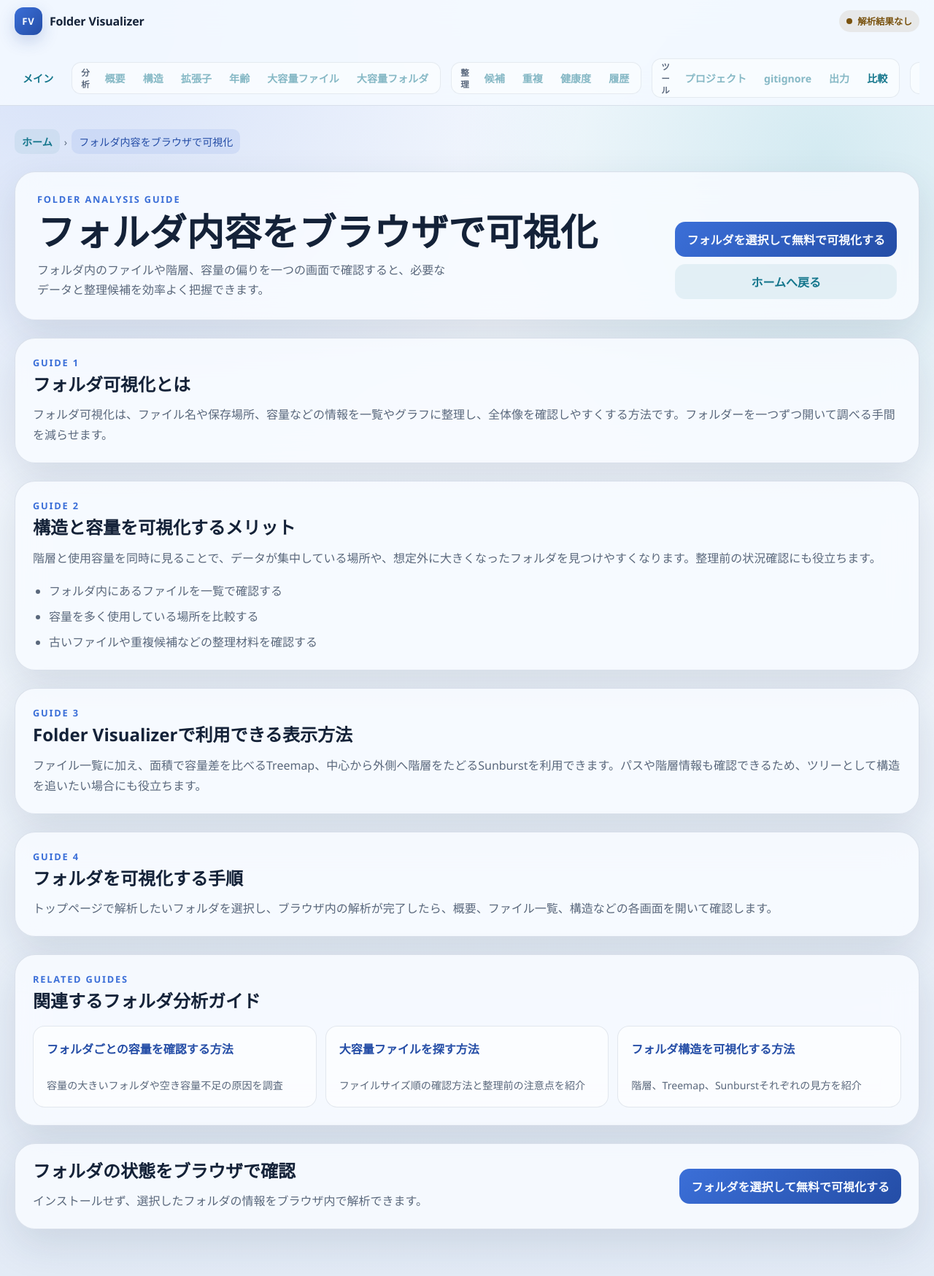
After one commit to kakami2221/folder_visualizer, a Flask app: page /folder-visualization in a window 1280 px wide. The commit adds this page. Shown: the whole page at 73% size. Run offline with Flask 3, Linux system fonts and the light colour scheme.

Commit message:
Add files via upload

```diff
--- a/folder_visualizer/__init__.py
+++ b/folder_visualizer/__init__.py
@@ -12,6 +12,7 @@ from .config import get_config
 from .routes.assets import asset_url, register_asset_routes
 from .routes.health import register_health_routes
 from .routes.pages import register_page_routes
+from .routes.seo import SEO_PAGES, register_seo_routes
 from .security.headers import register_response_policies
 from .utils.logging import configure_app_logging
 
@@ -56,6 +57,7 @@ def create_app(config: dict[str, Any] | str | None = None) -> Flask:
     configure_app_logging(app)
     register_asset_routes(app)
     register_page_routes(app)
+    register_seo_routes(app)
     register_health_routes(app)
     register_response_policies(app)
     register_error_handlers(app)
@@ -66,6 +68,7 @@ def create_app(config: dict[str, Any] | str | None = None) -> Flask:
             "app_version": str(app.config["APP_VERSION"]),
             "asset_url": asset_url,
             "adsense_client_id": str(app.config.get("ADSENSE_CLIENT_ID", "")),
+            "seo_guides": SEO_PAGES,
         }
 
     return app
--- /dev/null
+++ b/folder_visualizer/routes/seo.py
@@ -0,0 +1,275 @@
+"""Public SEO landing pages and search-engine discovery routes."""
+
+from __future__ import annotations
+
+from typing import Any, Callable
+
+from flask import Flask, Response, current_app, render_template
+
+
+PUBLIC_SITE_ORIGIN = "https://www.foldervisualizer.com"
+
+SEO_PAGES: tuple[dict[str, Any], ...] = (
+    {
+        "path": "/folder-visualization",
+        "endpoint": "folder_visualization",
+        "heading_id": "folder-visualization-title",
+        "title": "フォルダ内容を可視化する無料オンラインツール | Folder Visualizer",
+        "description": (
+            "フォルダ内のファイル、階層、容量分布をブラウザ上で見やすく可視化する方法を紹介します。"
+            "TreemapやSunburstも無料で確認できます。"
+        ),
+        "canonical": f"{PUBLIC_SITE_ORIGIN}/folder-visualization",
+        "h1": "フォルダ内容をブラウザで可視化",
+        "link_label": "フォルダ内容を可視化する方法",
+        "link_description": "ファイル一覧や容量分布をまとめて把握する方法を紹介",
+        "intro": (
+            "フォルダ内のファイルや階層、容量の偏りを一つの画面で確認すると、"
+            "必要なデータと整理候補を効率よく把握できます。"
+        ),
+        "sections": (
+            {
+                "heading": "フォルダ可視化とは",
+                "paragraphs": (
+                    "フォルダ可視化は、ファイル名や保存場所、容量などの情報を一覧やグラフに整理し、全体像を確認しやすくする方法です。フォルダーを一つずつ開いて調べる手間を減らせます。",
+                ),
+                "bullets": (),
+            },
+            {
+                "heading": "構造と容量を可視化するメリット",
+                "paragraphs": (
+                    "階層と使用容量を同時に見ることで、データが集中している場所や、想定外に大きくなったフォルダを見つけやすくなります。整理前の状況確認にも役立ちます。",
+                ),
+                "bullets": (
+                    "フォルダ内にあるファイルを一覧で確認する",
+                    "容量を多く使用している場所を比較する",
+                    "古いファイルや重複候補などの整理材料を確認する",
+                ),
+            },
+            {
+                "heading": "Folder Visualizerで利用できる表示方法",
+                "paragraphs": (
+                    "ファイル一覧に加え、面積で容量差を比べるTreemap、中心から外側へ階層をたどるSunburstを利用できます。パスや階層情報も確認できるため、ツリーとして構造を追いたい場合にも役立ちます。",
+                ),
+                "bullets": (),
+            },
+            {
+                "heading": "フォルダを可視化する手順",
+                "paragraphs": (
+                    "トップページで解析したいフォルダを選択し、ブラウザ内の解析が完了したら、概要、ファイル一覧、構造などの各画面を開いて確認します。",
+                ),
+                "bullets": (),
+            },
+        ),
+    },
+    {
+        "path": "/folder-size-visualizer",
+        "endpoint": "folder_size_visualizer",
+        "heading_id": "folder-size-visualizer-title",
+        "title": "フォルダごとの容量を可視化・確認する無料ツール | Folder Visualizer",
+        "description": (
+            "フォルダごとの使用容量をブラウザで可視化し、容量の大きい場所を確認する方法を紹介します。"
+            "インストール不要で無料利用できます。"
+        ),
+        "canonical": f"{PUBLIC_SITE_ORIGIN}/folder-size-visualizer",
+        "h1": "フォルダごとの容量を可視化・確認",
+        "link_label": "フォルダごとの容量を確認する方法",
+        "link_description": "容量の大きいフォルダや空き容量不足の原因を調査",
+        "intro": (
+            "フォルダ単位の使用容量を比較すると、PCのストレージを多く使っている場所を効率よく絞り込めます。"
+        ),
+        "sections": (
+            {
+                "heading": "フォルダ容量を調べる方法",
+                "paragraphs": (
+                    "Folder Visualizerでフォルダを解析すると、選択範囲の合計容量と、フォルダごとの容量を確認できます。ファイルを個別に開く必要はありません。",
+                ),
+                "bullets": (),
+            },
+            {
+                "heading": "容量の大きいフォルダを探す",
+                "paragraphs": (
+                    "大容量フォルダ画面では、フォルダを使用容量やファイル数で比較できます。上位から確認することで、ストレージ使用量の大きな場所を見つけやすくなります。",
+                ),
+                "bullets": (),
+            },
+            {
+                "heading": "PCの空き容量が少ないときの確認ポイント",
+                "paragraphs": (
+                    "まず容量の大きなフォルダを確認し、その中にある大容量ファイル、古いファイル、重複候補を順番に調べると、整理対象を判断しやすくなります。",
+                ),
+                "bullets": (
+                    "ダウンロードや動画など容量が増えやすい場所を確認する",
+                    "更新日時と用途を確かめてから整理を検討する",
+                    "バックアップの有無を確認する",
+                ),
+            },
+            {
+                "heading": "Treemapで容量差を見比べる",
+                "paragraphs": (
+                    "Treemapは使用容量を面積で表すため、容量の偏りを視覚的に把握しやすい表示です。大きな領域から階層をたどることで、確認すべき場所を絞り込めます。",
+                ),
+                "bullets": (),
+            },
+        ),
+    },
+    {
+        "path": "/find-large-files",
+        "endpoint": "find_large_files",
+        "heading_id": "find-large-files-title",
+        "title": "大容量ファイルを探す無料ブラウザツール | Folder Visualizer",
+        "description": (
+            "容量の大きいファイルをサイズ順に確認し、PCの容量不足を調査する方法を紹介します。"
+            "ファイルをアップロードせずブラウザ内で分析できます。"
+        ),
+        "canonical": f"{PUBLIC_SITE_ORIGIN}/find-large-files",
+        "h1": "容量の大きいファイルをブラウザで探す",
+        "link_label": "大容量ファイルを探す方法",
+        "link_description": "ファイルサイズ順の確認方法と整理前の注意点を紹介",
+        "intro": (
+            "ストレージ不足の原因を調べるときは、容量の大きいファイルから用途と更新日時を確認すると効率的です。"
+        ),
+        "sections": (
+            {
+                "heading": "大容量ファイルを探す目的",
+                "paragraphs": (
+                    "動画、アーカイブ、バックアップなどの大きなファイルは、少数でもストレージを大きく使用します。容量不足の原因を把握するため、まずサイズの大きな項目を確認します。",
+                ),
+                "bullets": (),
+            },
+            {
+                "heading": "ファイルサイズ順で確認する方法",
+                "paragraphs": (
+                    "フォルダ解析後に大容量ファイル画面を開くと、ファイルをサイズ順に確認できます。名前や保存場所、更新日時も見ながら用途を判断できます。",
+                ),
+                "bullets": (),
+            },
+            {
+                "heading": "PCの容量不足を調査する流れ",
+                "paragraphs": (
+                    "合計容量と種類別の分布を確認した後、大容量フォルダ、大容量ファイルの順に対象を絞り込みます。古いファイルや重複候補の画面も、整理候補を探す参考になります。",
+                ),
+                "bullets": (),
+            },
+            {
+                "heading": "整理する前に確認すること",
+                "paragraphs": (
+                    "ファイルの用途、作成元、バックアップ、ほかのアプリから参照されていないかを確認してください。Folder Visualizerは候補の確認を支援するツールで、ファイルを削除、移動、変更する機能はありません。",
+                ),
+                "bullets": (),
+            },
+        ),
+    },
+    {
+        "path": "/folder-structure-visualizer",
+        "endpoint": "folder_structure_visualizer",
+        "heading_id": "folder-structure-visualizer-title",
+        "title": "フォルダ構造をツリー・Treemapで可視化するツール | Folder Visualizer",
+        "description": (
+            "フォルダ構造を階層、Treemap、Sunburstで可視化し、保存場所や容量の偏りを確認する方法を紹介します。"
+        ),
+        "canonical": f"{PUBLIC_SITE_ORIGIN}/folder-structure-visualizer",
+        "h1": "フォルダ構造をツリーやグラフで可視化",
+        "link_label": "フォルダ構造を可視化する方法",
+        "link_description": "階層、Treemap、Sunburstそれぞれの見方を紹介",
+        "intro": (
+            "フォルダ階層を見える形にすると、保存場所の深さやデータの集中している場所を把握しやすくなります。"
+        ),
+        "sections": (
+            {
+                "heading": "フォルダ階層を可視化するメリット",
+                "paragraphs": (
+                    "階層全体を見渡すことで、深く入り組んだ保存場所、似た名前のフォルダ、容量が集中している枝を効率よく確認できます。",
+                ),
+                "bullets": (),
+            },
+            {
+                "heading": "ツリーとして階層をたどる",
+                "paragraphs": (
+                    "フォルダ名と相対パスを親子関係に沿って確認すると、一般的なツリー表示と同じように保存場所を上位から下位へたどれます。",
+                ),
+                "bullets": (),
+            },
+            {
+                "heading": "TreemapとSunburstの特徴",
+                "paragraphs": (
+                    "Treemapは容量差を面積で比較する表示です。Sunburstは中心から外側へ向かって階層を表すため、どの枝にデータが属しているかを確認しやすくなります。",
+                ),
+                "bullets": (
+                    "Treemap：容量の大きな領域を素早く見つける",
+                    "Sunburst：階層のつながりを放射状に確認する",
+                ),
+            },
+            {
+                "heading": "開発プロジェクトや資料フォルダの確認例",
+                "paragraphs": (
+                    "開発プロジェクトでは依存関係や生成物が集まる場所を、資料フォルダでは画像、動画、書類が集中する階層を確認できます。内容を整理する前の現状把握に利用できます。",
+                ),
+                "bullets": (),
+            },
+        ),
+    },
+)
+
+PUBLIC_SITEMAP_URLS = (
+    f"{PUBLIC_SITE_ORIGIN}/",
+    *(str(page["canonical"]) for page in SEO_PAGES),
+    f"{PUBLIC_SITE_ORIGIN}/privacy",
+)
+
+
+def _seo_page_renderer(page: dict[str, Any]) -> Callable[[], str]:
+    def render_page() -> str:
+        return render_template(
+            "seo_page.html",
+            page=page,
+            current_seo_endpoint=page["endpoint"],
+        )
+
+    return render_page
+
+
+def sitemap() -> Response:
+    """Return the canonical, fixed list of indexable landing pages."""
+
+    return current_app.response_class(
+        render_template("sitemap.xml", sitemap_urls=PUBLIC_SITEMAP_URLS),
+        mimetype="application/xml",
+    )
+
+
+def robots() -> Response:
+    """Allow crawling and advertise the canonical sitemap location."""
+
+    return current_app.response_class(
+        render_template(
+            "robots.txt",
+            sitemap_url=f"{PUBLIC_SITE_ORIGIN}/sitemap.xml",
+        ),
+        mimetype="text/plain",
+    )
+
+
+def register_seo_routes(app: Flask) -> None:
+    """Register SEO landing pages and read-only discovery endpoints."""
+
+    for page in SEO_PAGES:
+        app.add_url_rule(
+            str(page["path"]),
+            endpoint=str(page["endpoint"]),
+            view_func=_seo_page_renderer(page),
+            methods=["GET"],
+        )
+
+    app.add_url_rule(
+        "/sitemap.xml",
+        endpoint="sitemap",
+        view_func=sitemap,
+        methods=["GET"],
+    )
+    app.add_url_rule(
+        "/robots.txt",
+        endpoint="robots",
+        view_func=robots,
+        methods=["GET"],
+    )
--- a/static/css/style.css
+++ b/static/css/style.css
@@ -1394,6 +1394,81 @@ body.virtual-table-fullscreen-open {
   line-height: 1.75;
 }
 
+.seo-link-grid {
+  display: grid;
+  grid-template-columns: repeat(auto-fit, minmax(min(100%, 220px), 1fr));
+  gap: 12px;
+  margin-top: 20px;
+}
+
+.seo-page h1,
+.seo-page h2 {
+  overflow-wrap: anywhere;
+}
+
+.seo-page .breadcrumbs {
+  margin-bottom: 0;
+}
+
+.seo-breadcrumb-current {
+  display: inline-flex;
+  align-items: center;
+  min-height: 34px;
+  padding: 7px 10px;
+  border-radius: 10px;
+}
+
+.seo-page-intro-actions {
+  display: flex;
+  flex: 0 0 auto;
+  flex-direction: column;
+  align-items: stretch;
+  gap: 10px;
+}
+
+.seo-page-intro-actions .primary-link,
+.seo-page-intro-actions .back-link {
+  width: 100%;
+  min-height: 48px;
+  text-align: center;
+}
+
+.seo-article-content {
+  display: grid;
+  gap: 24px;
+}
+
+.seo-article-section > p:not(.panel-kicker),
+.seo-page-bottom-cta p {
+  margin: 14px 0 0;
+  color: var(--muted);
+  line-height: 1.75;
+}
+
+.seo-point-list {
+  margin: 18px 0 0;
+  padding-left: 22px;
+  color: var(--muted);
+  line-height: 1.7;
+}
+
+.seo-point-list li + li {
+  margin-top: 8px;
+}
+
+.seo-page-bottom-cta {
+  display: flex;
+  align-items: center;
+  justify-content: space-between;
+  gap: 24px;
+}
+
+.seo-page-bottom-cta .primary-link {
+  flex: 0 0 auto;
+  min-height: 48px;
+  text-align: center;
+}
+
 .dashboard-header-actions {
   display: flex;
   align-items: center;
@@ -2282,6 +2357,16 @@ table input[type="checkbox"] {
 }
 
 @media (max-width: 720px) {
+  .seo-page-intro-actions,
+  .seo-page-bottom-cta {
+    align-items: stretch;
+    flex-direction: column;
+  }
+
+  .seo-page-bottom-cta .primary-link {
+    width: 100%;
+  }
+
   .analysis-entry {
     min-height: calc(100vh - 120px);
     padding-top: 8px;
--- /dev/null
+++ b/templates/includes/seo_links.html
@@ -0,0 +1,11 @@
+{% set active_seo_endpoint = current_seo_endpoint|default("") %}
+<nav class="seo-link-grid" aria-label="フォルダ可視化の関連ガイド">
+  {% for guide in seo_guides %}
+  {% if guide.endpoint != active_seo_endpoint %}
+  <a class="analysis-action" href="{{ url_for(guide.endpoint) }}">
+    <strong>{{ guide.link_label }}</strong>
+    <span>{{ guide.link_description }}</span>
+  </a>
+  {% endif %}
+  {% endfor %}
+</nav>
--- a/templates/privacy.html
+++ b/templates/privacy.html
@@ -1,6 +1,11 @@
 {% extends "base.html" %}
 
 {% block title %}プライバシー | Folder Visualizer{% endblock %}
+
+{% block seo_meta %}
+    <meta name="description" content="Folder Visualizerのフォルダ解析、ブラウザ内処理、広告配信に関するプライバシー情報を説明します。">
+    <link rel="canonical" href="https://www.foldervisualizer.com/privacy">
+{% endblock %}
 
 {% block body %}
 <main class="page-shell">
--- /dev/null
+++ b/templates/robots.txt
@@ -0,0 +1,4 @@
+User-agent: *
+Allow: /
+
+Sitemap: {{ sitemap_url }}
--- /dev/null
+++ b/templates/seo_page.html
@@ -0,0 +1,67 @@
+{% extends "base.html" %}
+
+{% block title %}{{ page.title }}{% endblock %}
+
+{% block seo_meta %}
+    <meta name="description" content="{{ page.description }}">
+    <link rel="canonical" href="{{ page.canonical }}">
+{% endblock %}
+
+{% block body %}
+<main class="page-shell analysis-page seo-page">
+  <nav class="breadcrumbs" aria-label="パンくずリスト">
+    <a href="{{ url_for('index') }}">ホーム</a>
+    <span aria-hidden="true">›</span>
+    <span class="seo-breadcrumb-current" aria-current="page">{{ page.h1 }}</span>
+  </nav>
+
+  <section class="page-intro" aria-labelledby="{{ page.heading_id }}">
+    <div>
+      <p class="eyebrow">Folder analysis guide</p>
+      <h1 id="{{ page.heading_id }}">{{ page.h1 }}</h1>
+      <p>{{ page.intro }}</p>
+    </div>
+    <div class="seo-page-intro-actions">
+      <a class="primary-link" href="{{ url_for('index') }}#folder-analysis">
+        フォルダを選択して無料で可視化する
+      </a>
+      <a class="back-link" href="{{ url_for('index') }}">ホームへ戻る</a>
+    </div>
+  </section>
+
+  <div class="seo-article-content">
+    {% for section in page.sections %}
+    <section class="panel seo-article-section">
+      <p class="panel-kicker">Guide {{ loop.index }}</p>
+      <h2>{{ section.heading }}</h2>
+      {% for paragraph in section.paragraphs %}
+      <p>{{ paragraph }}</p>
+      {% endfor %}
+      {% if section.bullets %}
+      <ul class="seo-point-list">
+        {% for item in section.bullets %}
+        <li>{{ item }}</li>
+        {% endfor %}
+      </ul>
+      {% endif %}
+    </section>
+    {% endfor %}
+  </div>
+
+  <section class="panel home-section" aria-labelledby="related-guides-title">
+    <p class="panel-kicker">Related guides</p>
+    <h2 id="related-guides-title">関連するフォルダ分析ガイド</h2>
+    {% include "includes/seo_links.html" %}
+  </section>
+
+  <section class="panel seo-page-bottom-cta" aria-label="フォルダ解析を開始">
+    <div>
+      <h2>フォルダの状態をブラウザで確認</h2>
+      <p>インストールせず、選択したフォルダの情報をブラウザ内で解析できます。</p>
+    </div>
+    <a class="primary-link" href="{{ url_for('index') }}#folder-analysis">
+      フォルダを選択して無料で可視化する
+    </a>
+  </section>
+</main>
+{% endblock %}
```
Also changed, not shown: templates/index.html (+7 -0 lines), templates/sitemap.xml (added, +8 -0 lines), tests/test_app.py (+10 -0 lines), tests/test_search_discovery_contract.py (added, +155 -0 lines), folder_visualizer/config.py (line endings or trailing spaces).
